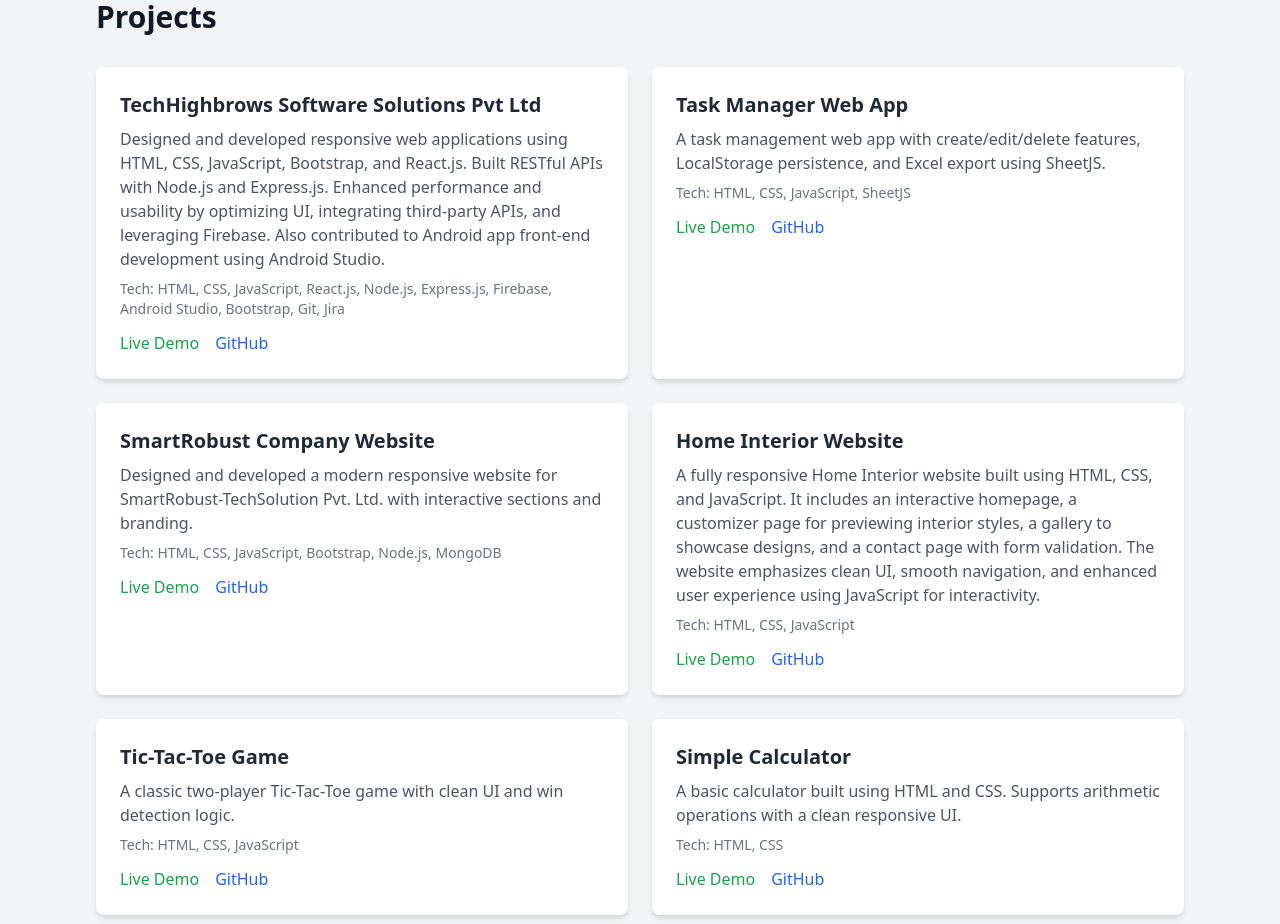
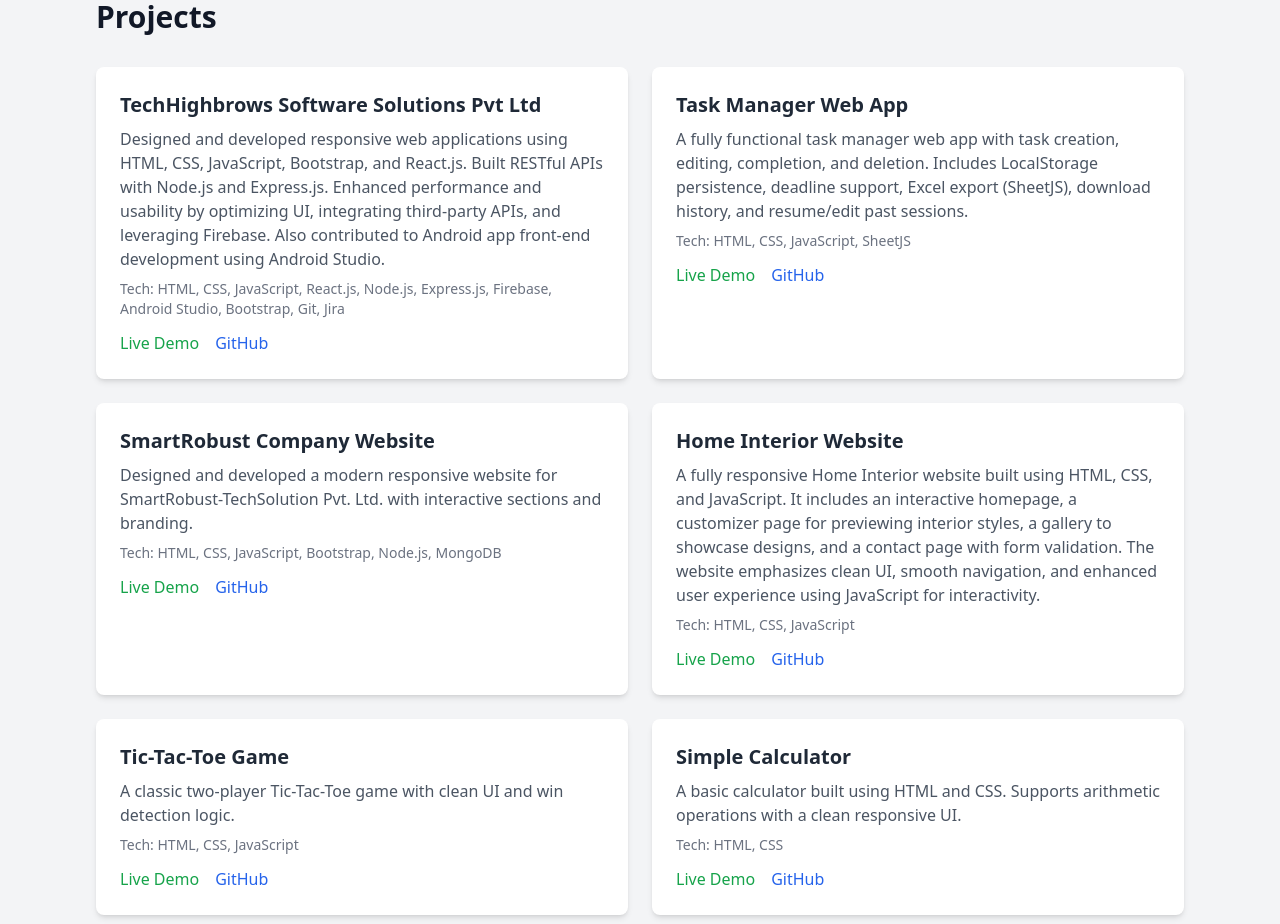
Before and after one commit to SHAHIBKHANIR/shahib-portfolio, a React (Vite) app: page / in a window 1280 px wide. Shown: the part 1500-2424 px from the top of the page. Built offline with nearby package versions, Linux system fonts and the light colour scheme.

Commit message:
Updated Task-Manager Project info

```diff
--- a/src/Projects.jsx
+++ b/src/Projects.jsx
@@ -12,7 +12,7 @@
         {
             name: "Task Manager Web App",
             description:
-                "A task management web app with create/edit/delete features, LocalStorage persistence, and Excel export using SheetJS.",
+                "A fully functional task manager web app with task creation, editing, completion, and deletion. Includes LocalStorage persistence, deadline support, Excel export (SheetJS), download history, and resume/edit past sessions.",
             tech: "HTML, CSS, JavaScript, SheetJS",
             link: "https://github.com/SHAHIBKHANIR/task-manager", // ✅ your working GitHub link
             demo: " https://shahibkhanir.github.io/task-manager/",
```
